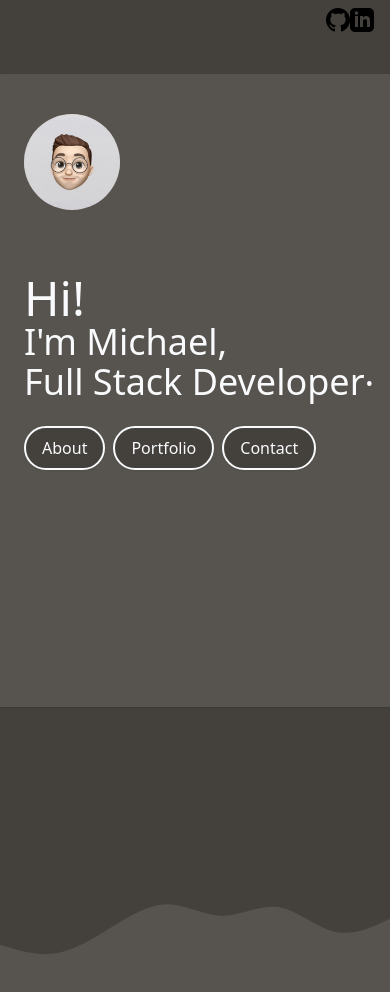
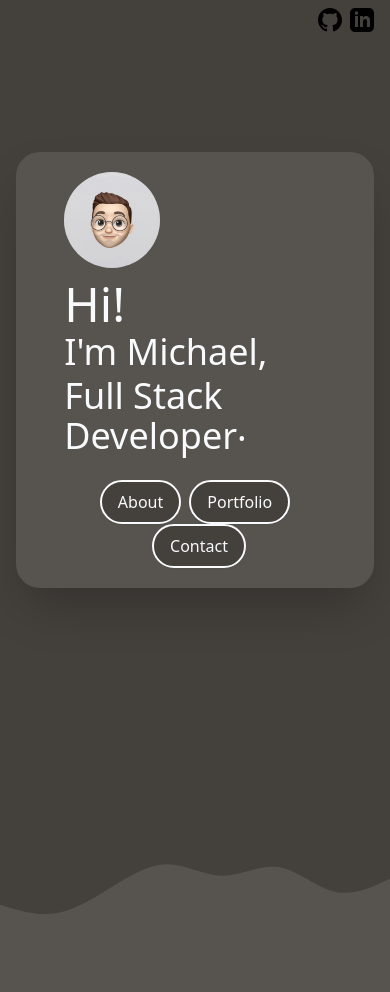
Before and after one commit to abbottmichael96/TS-React-Portfolio-Page, a React (Vite) app: page / in a window 390 px wide. Shown: the top 992 px of the page. Built offline with nearby package versions, Linux system fonts and the light colour scheme.

Commit message:
css changes

```diff
--- a/src/Components/Hero.tsx
+++ b/src/Components/Hero.tsx
@@ -18,19 +18,19 @@
     const [nav, setNav] = useState(["About", "Portfolio", "Contact"])
 
     return(
-        <main className="h-screen w-auto relative flex items-center justify-center bg-stone-700 overflow-hidden">
-            <section className="bg-stone-600 md:w-8/12 sm:w-11/12 lg:w-7/12 w-screen sm:rounded-lg shadow h-3/4 xl:h-3/4 sm:flex justify-center -mt-36 sm:mt-0">
-                    <div className="flex flex-row flex-wrap sm:space-x-12 sm:items-center sm:justify-items-centre">
-                        <img className="rounded-full md:h-28 h-24 sm:-ml-12 my-10 ml-6 xl:-24 -mb-18 justify-center items-center sm:-mr-20" src='src/assets/mike.png' alt="Mike"></img>
-                        <div className="sm:space-y-6 sm:-mt-1 ml-6 space-y-6 sm:pl-16 py-6">
-                            <div>
+        <main className="bg-stone-700 h-screen w-auto pt-10 sm:pt-0  relative flex items-center justify-center  overflow-hidden">
+            <section className="bg-stone-600 sm:w-auto h-auto rounded-3xl shadow-2xl sm:flex justify-center -mt-36 sm:mt-0 overflow-auto w-11/12">
+                    <div className="flex flex-row flex-wrap sm:space-x-8 items-center sm:justify-items-centre">
+                        <img className="rounded-full sm:h-28 h-24 sm:my-0 mt-5 ml-12 sm:ml-8 xl:-24 -mb-2 sm:-mb-0 justify-center items-center sm:-mr-2" src='src/assets/mike.png' alt="Mike"></img>
+                        <div className="sm:-mt-1  space-y-6 sm:pl-1 py-5 sm:px-4 px-10">
+                            <div className="px-2 sm:px-0 space-y-1">
                                 <p id ='title' className=" text-5xl xl:text-7xl text-slate-50 ">Hi!</p>
                                 <p className="text-4xl xl:text-6xl text-slate-50">I'm Michael,</p>
                                 <p className="text-4xl xl:text-6xl text-slate-50">Full Stack Developer
                                     <span className="animate-bounce inline-block">.</span>
                                 </p>
                             </div>
-                            <div className="flex space-x-2">
+                            <div className="flex flex-wrap space-x-2 justify-center sm:justify-start">
                                 {nav.map((nav, idx) => (
                                     <button key={idx} className="flex items-center justify-center px-4 py-2 text-base font-medium leading-6 text-slate-50 whitespace-no-wrap bg-stone-700 border-2 border-slate-50 rounded-full shadow-sm hover:bg-slate-50 hover:text-stone-700 hover:border-white">
                                         {nav}
--- a/src/Components/NavBar.tsx
+++ b/src/Components/NavBar.tsx
@@ -1,12 +1,12 @@
 export function NavBar() {
     return (
         <>
-        <div className="w-auto h-10 bg-stone-700 overflow-hidden">
+        <div className="w-auto h-10 bg-stone-700 overflow-hidden fixed z-50">
             <a href="https://www.linkedin.com/in/michael-abbott-3b336b144/" target="_blank" rel="noopener noreferrer">
-                <svg className=" fixed top-2 right-4 sm:right-4" xmlns="http://www.w3.org/2000/svg" width="24" height="24" viewBox="0 0 24 24"><path d="M19 0h-14c-2.761 0-5 2.239-5 5v14c0 2.761 2.239 5 5 5h14c2.762 0 5-2.239 5-5v-14c0-2.761-2.238-5-5-5zm-11 19h-3v-11h3v11zm-1.5-12.268c-.966 0-1.75-.79-1.75-1.764s.784-1.764 1.75-1.764 1.75.79 1.75 1.764-.783 1.764-1.75 1.764zm13.5 12.268h-3v-5.604c0-3.368-4-3.113-4 0v5.604h-3v-11h3v1.765c1.396-2.586 7-2.777 7 2.476v6.759z"/></svg>
+                <svg className=" fixed top-2 right-4" xmlns="http://www.w3.org/2000/svg" width="24" height="24" viewBox="0 0 24 24"><path d="M19 0h-14c-2.761 0-5 2.239-5 5v14c0 2.761 2.239 5 5 5h14c2.762 0 5-2.239 5-5v-14c0-2.761-2.238-5-5-5zm-11 19h-3v-11h3v11zm-1.5-12.268c-.966 0-1.75-.79-1.75-1.764s.784-1.764 1.75-1.764 1.75.79 1.75 1.764-.783 1.764-1.75 1.764zm13.5 12.268h-3v-5.604c0-3.368-4-3.113-4 0v5.604h-3v-11h3v1.765c1.396-2.586 7-2.777 7 2.476v6.759z"/></svg>
             </a>
             <a href="https://github.com/abbottmichael96" target="_blank" rel="noopener noreferrer">
-                <svg className=" fixed top-2 right-10 sm:right-12 " xmlns="http://www.w3.org/2000/svg" width="24" height="24" viewBox="0 0 24 24"><path d="M12 0c-6.626 0-12 5.373-12 12 0 5.302 3.438 9.8 8.207 11.387.599.111.793-.261.793-.577v-2.234c-3.338.726-4.033-1.416-4.033-1.416-.546-1.387-1.333-1.756-1.333-1.756-1.089-.745.083-.729.083-.729 1.205.084 1.839 1.237 1.839 1.237 1.07 1.834 2.807 1.304 3.492.997.107-.775.418-1.305.762-1.604-2.665-.305-5.467-1.334-5.467-5.931 0-1.311.469-2.381 1.236-3.221-.124-.303-.535-1.524.117-3.176 0 0 1.008-.322 3.301 1.23.957-.266 1.983-.399 3.003-.404 1.02.005 2.047.138 3.006.404 2.291-1.552 3.297-1.23 3.297-1.23.653 1.653.242 2.874.118 3.176.77.84 1.235 1.911 1.235 3.221 0 4.609-2.807 5.624-5.479 5.921.43.372.823 1.102.823 2.222v3.293c0 .319.192.694.801.576 4.765-1.589 8.199-6.086 8.199-11.386 0-6.627-5.373-12-12-12z"/></svg>
+                <svg className=" fixed top-2 right-12" xmlns="http://www.w3.org/2000/svg" width="24" height="24" viewBox="0 0 24 24"><path d="M12 0c-6.626 0-12 5.373-12 12 0 5.302 3.438 9.8 8.207 11.387.599.111.793-.261.793-.577v-2.234c-3.338.726-4.033-1.416-4.033-1.416-.546-1.387-1.333-1.756-1.333-1.756-1.089-.745.083-.729.083-.729 1.205.084 1.839 1.237 1.839 1.237 1.07 1.834 2.807 1.304 3.492.997.107-.775.418-1.305.762-1.604-2.665-.305-5.467-1.334-5.467-5.931 0-1.311.469-2.381 1.236-3.221-.124-.303-.535-1.524.117-3.176 0 0 1.008-.322 3.301 1.23.957-.266 1.983-.399 3.003-.404 1.02.005 2.047.138 3.006.404 2.291-1.552 3.297-1.23 3.297-1.23.653 1.653.242 2.874.118 3.176.77.84 1.235 1.911 1.235 3.221 0 4.609-2.807 5.624-5.479 5.921.43.372.823 1.102.823 2.222v3.293c0 .319.192.694.801.576 4.765-1.589 8.199-6.086 8.199-11.386 0-6.627-5.373-12-12-12z"/></svg>
             </a>
         </div>
         </>
```
